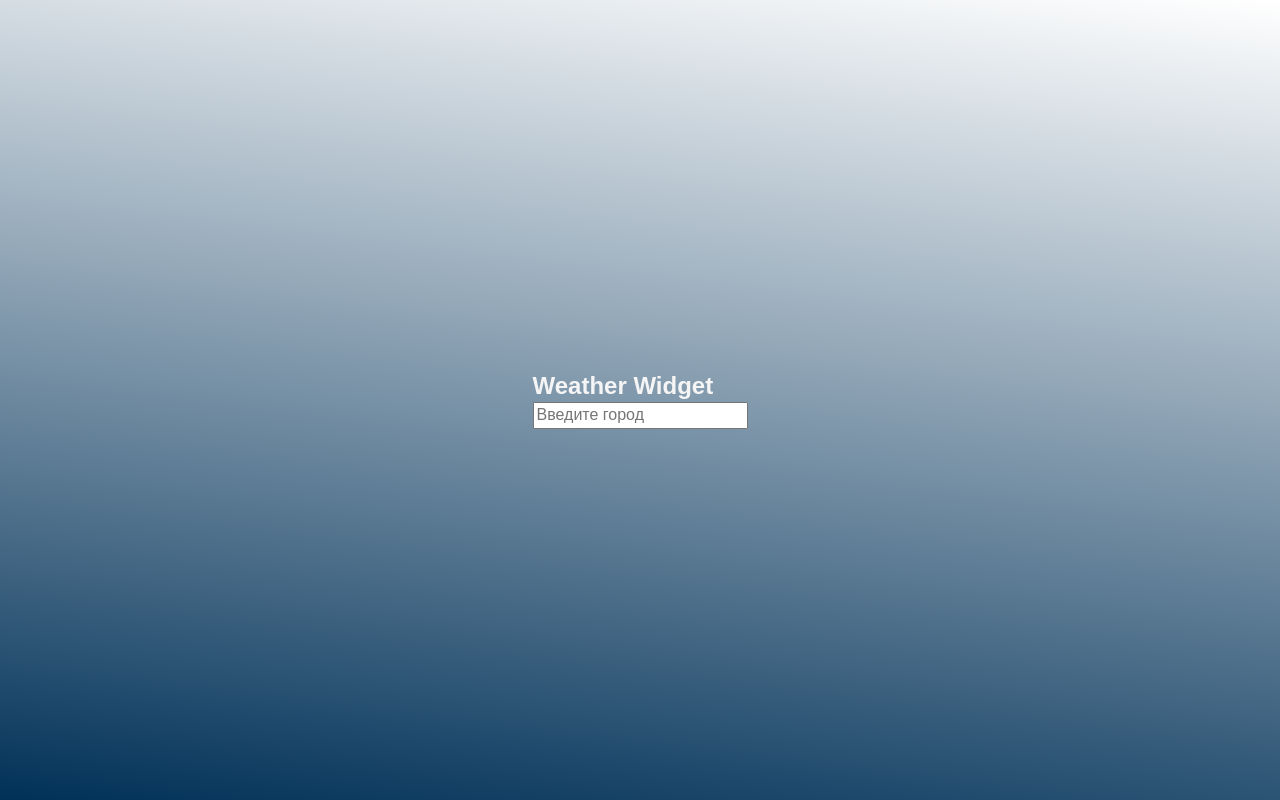
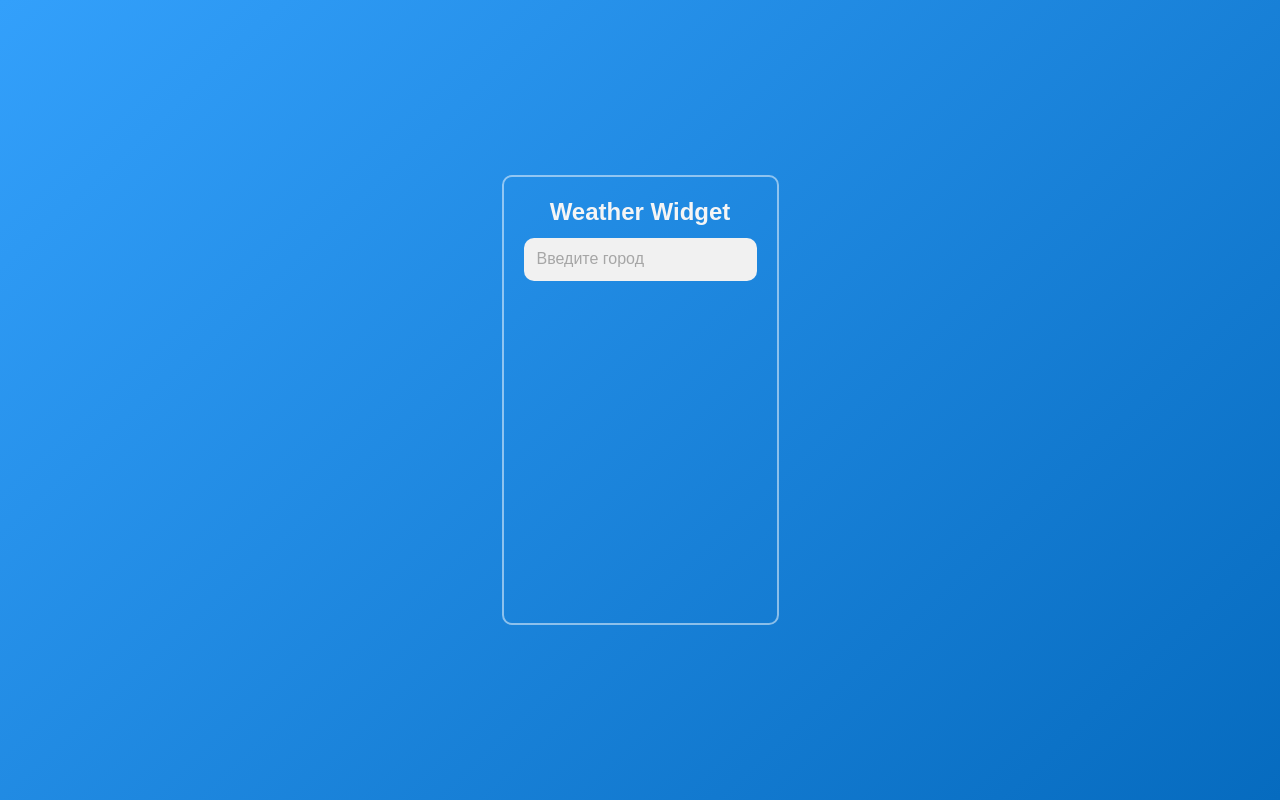
Before and after one commit to X-Max-IT/WeatherAPI, a React (Vite) app: page / in a window 1280 px wide. Built offline with nearby package versions, Linux system fonts and the light colour scheme; no server answers.

Commit message:
completed the main functionality

```diff
--- a/src/components/Error/_error.scss
+++ b/src/components/Error/_error.scss
@@ -0,0 +1,3 @@
+.error__message {
+  text-align: center;
+}
--- a/src/components/Loader/_loader.scss
+++ b/src/components/Loader/_loader.scss
@@ -0,0 +1,3 @@
+.loader {
+  text-align: center;
+}
--- a/src/components/WeatherCard/WeatherCard.jsx
+++ b/src/components/WeatherCard/WeatherCard.jsx
@@ -2,11 +2,11 @@ export function WeatherCard({ weather }) {
   return (
     <article className="card">
       <header className="card__header">
-        <h2 className="card__city">
+        <h3 className="card__city">
           {weather
             ? `${weather.location.name}, ${weather.location.country}`
             : "Enter the city"}
-        </h2>
+        </h3>
         {weather?.current.condition.icon ? (
           <img
             src={weather.current.condition.icon}
@@ -17,19 +17,19 @@ export function WeatherCard({ weather }) {
           <span>❔</span>
         )}
 
-        <h2 className="card__temperature">
+        <p className="card__temperature">
           {weather?.current?.temp_c != null
             ? Math.round(weather.current.temp_c)
             : "--"}
           °C
-        </h2>
+        </p>
         <p className="card__description">
           {weather?.current?.condition?.text ?? "Enter the city"}
         </p>
       </header>
       <footer className="card__footer">
         <div className="card__item">
-          <img className="card__item-icon" src="/ветер.svg" />
+          <img className="card__item-icon" src="/ветер(line).svg" />
           <p className="card__item-text">
             {weather?.current?.wind_kph ?? "--"} km/h
             <br />
@@ -37,7 +37,7 @@ export function WeatherCard({ weather }) {
           </p>
         </div>
         <div className="card__item">
-          <img className="card__item-icon" src="/капля.svg" />
+          <img className="card__item-icon h-two-o" src="/капля.svg" />
           <p className="card__item-text">
             {weather?.current?.humidity ?? "0"}%
             <br />
--- a/src/components/WeatherCard/_weatherCard.scss
+++ b/src/components/WeatherCard/_weatherCard.scss
@@ -0,0 +1,48 @@
+.card {
+  display: flex;
+  flex-direction: column;
+  gap: 15px;
+  &__header {
+    display: flex;
+    flex-direction: column;
+    align-items: center;
+    gap: 5px;
+    border-bottom: 1px solid #fff;
+  }
+  &__city {
+    margin-bottom: 20px;
+    text-align: center;
+  }
+  &__temperature {
+    font-size: 2.5rem;
+    font-weight: 700;
+  }
+  &__icon {
+    width: 100px;
+    height: 100px;
+  }
+  &__description {
+    font-size: 1.3rem;
+    font-weight: 300;
+    margin-bottom: 15px;
+  }
+
+  &__footer {
+    display: grid;
+    grid-template-columns: repeat(2, 1fr);
+    gap: 20px;
+  }
+  &__item {
+    display: flex;
+    align-items: center;
+    justify-content: center;
+    gap: 10px;
+    &-icon {
+      width: 35px;
+      height: auto;
+    }
+  }
+}
+.h-two-o {
+  width: 25px;
+}
--- a/src/components/WeatherWidget/WeatherWidget.jsx
+++ b/src/components/WeatherWidget/WeatherWidget.jsx
@@ -9,16 +9,40 @@ export function WeatherWidget() {
   const [weatherData, setWeatherData] = useState(null);
   const [loading, setLoading] = useState(false);
   const [error, setError] = useState(null);
+  const [weatherType, setWeatherType] = useState("sunny");
+  const [coords, setCoords] = useState(null);
 
   useEffect(() => {
-    if (!city.trim()) {
+    // Получение геопозиции
+    if (!navigator.geolocation)
+      return setError("The geolocation is unavailable");
+    navigator.geolocation.getCurrentPosition(
+      (position) => {
+        console.log(position);
+        const { latitude, longitude } = position.coords;
+        setCoords({ latitude, longitude });
+      },
+      (err) => {
+        console.error("Geolocation error", err.message);
+        setError("Your geolocation is disabled");
+      },
+    );
+  }, []);
+
+  useEffect(() => {
+    // Рендер данных для виджета
+    if (!city.trim() && !coords) {
+      setWeatherData(null);
       setError(null);
       return;
     }
     setLoading(true);
     async function getData() {
       try {
-        const data = await weatherApi(city);
+        const query = city.trim()
+          ? city
+          : `${coords.latitude},${coords.longitude}`;
+        const data = await weatherApi(query);
         if (data.error) {
           setError(data.error.message);
           setWeatherData(null);
@@ -27,6 +51,8 @@ export function WeatherWidget() {
         setWeatherData(data);
         console.log(data);
         setError(null);
+        const type = getWeatherType(data.current.condition.text);
+        setWeatherType(type);
       } catch (err) {
         setError(err instanceof Error ? err.message : String(err));
         setWeatherData(null);
@@ -35,8 +61,23 @@ export function WeatherWidget() {
       }
     }
     getData();
-  }, [city]);
+  }, [city, coords]);
 
+  useEffect(() => {
+    // Определение фона body под тип погоды
+    document.body.className = `body--${weatherType}`;
+  }, [weatherType]);
+
+  function getWeatherType(condition) {
+    // Сохранение типа погоды
+    if (!condition) return;
+    const normalizedCondition = condition.toLowerCase();
+    if (normalizedCondition.includes("rain")) return "rain";
+    if (normalizedCondition.includes("thunder")) return "thunder";
+    if (normalizedCondition.includes("haze")) return "haze";
+    if (normalizedCondition.includes("overcast")) return "cloudy";
+    return "sunny";
+  }
   return (
     <section className="widget">
       <div className="widget__container">
@@ -47,13 +88,16 @@ export function WeatherWidget() {
             placeholder="Введите город"
             value={city}
             onChange={(e) => setCity(e.target.value)}
+            className="widget__search-input"
           />
         </div>
-        {loading && <Loading />}
-        {error && <Error message={error} />}
-        {!error && !loading && weatherData && (
-          <WeatherCard weather={weatherData} />
-        )}
+        <div className="widget__result">
+          {loading && <Loading />}
+          {error && <Error message={error} />}
+          {!error && !loading && weatherData && (
+            <WeatherCard weather={weatherData} />
+          )}
+        </div>
       </div>
     </section>
   );
--- a/src/components/WeatherWidget/_weatherWidget.scss
+++ b/src/components/WeatherWidget/_weatherWidget.scss
@@ -0,0 +1,39 @@
+.widget {
+  &__container {
+    max-width: 400px;
+    display: flex;
+    flex-direction: column;
+    gap: 10px;
+    padding: 20px;
+    border-radius: 10px;
+    border: var(--border);
+  }
+  &__title {
+    text-align: center;
+  }
+  &__search {
+    &-input {
+      width: 100%;
+      padding: var(--padding-input);
+      border-radius: 10px;
+      border: 1px solid transparent;
+      color: var(--color-text-input);
+      background: #f1f1f1;
+      outline: none;
+      transition:
+        border-color 0.3s ease,
+        box-shadow 0.3s ease;
+
+      &::placeholder {
+        opacity: 0.6;
+      }
+      &:focus {
+        border-color: #63b3ed;
+        box-shadow: 0 0 8px rgba(52, 140, 255, 0.5);
+      }
+    }
+  }
+  &__result {
+    min-height: 312px;
+  }
+}
--- a/src/styles/_base.scss
+++ b/src/styles/_base.scss
@@ -3,7 +3,6 @@
 body {
   margin: 0;
   font-family: "Arial", sans-serif;
-  background: var(--background-body);
   color: var(--color-text);
   display: flex;
   justify-content: center;
@@ -12,6 +11,24 @@ body {
   background-attachment: fixed;
   font-weight: 400;
   line-height: 1.28;
+
+  &.body--sunny {
+    background: var(--background-sunny);
+  }
+
+  &.body--rain {
+    background: var(--background-rain);
+  }
+
+  &.body--thunder {
+    background: var(--background-thunder);
+  }
+  &.body--haze {
+    background: var(--background-haze);
+  }
+  &.body--cloudy {
+    background: var(--background-cloudy);
+  }
 }
 
 a,
--- a/src/styles/_variables.scss
+++ b/src/styles/_variables.scss
@@ -1,14 +1,16 @@
 :root {
-  --background-body: linear-gradient(187deg, #ffffff, #013158);
-  --background-sunny: linear-gradient(137deg, #b4b4b4, #0985eb);
-  --background-rain: linear-gradient(137deg, #757575, #0e0088);
-  --background-thunder: linear-gradient(137deg, #272727, #070046);
+  --background-sunny: linear-gradient(137deg, #33a0fb, #066bbf);
+  --background-rain: linear-gradient(137deg, #707bff, #0005a7);
+  --background-thunder: linear-gradient(137deg, #5f5f5f, #070047);
+  --background-haze: linear-gradient(137deg, #9f9f9f, #5e7589);
+  --background-cloudy: linear-gradient(137deg, #8da6bb, #4b6e8b);
 
   --color-text: #f5f5f5;
+  --color-text-input: #473c63;
 
   --padding-input: 10px 12px;
 
-  --border: 1px solid rgba(255, 255, 255, 0.1);
+  --border: 2px solid rgba(255, 255, 255, 0.5);
 
   --transition-duration: 0.3s ease;
 }
```
